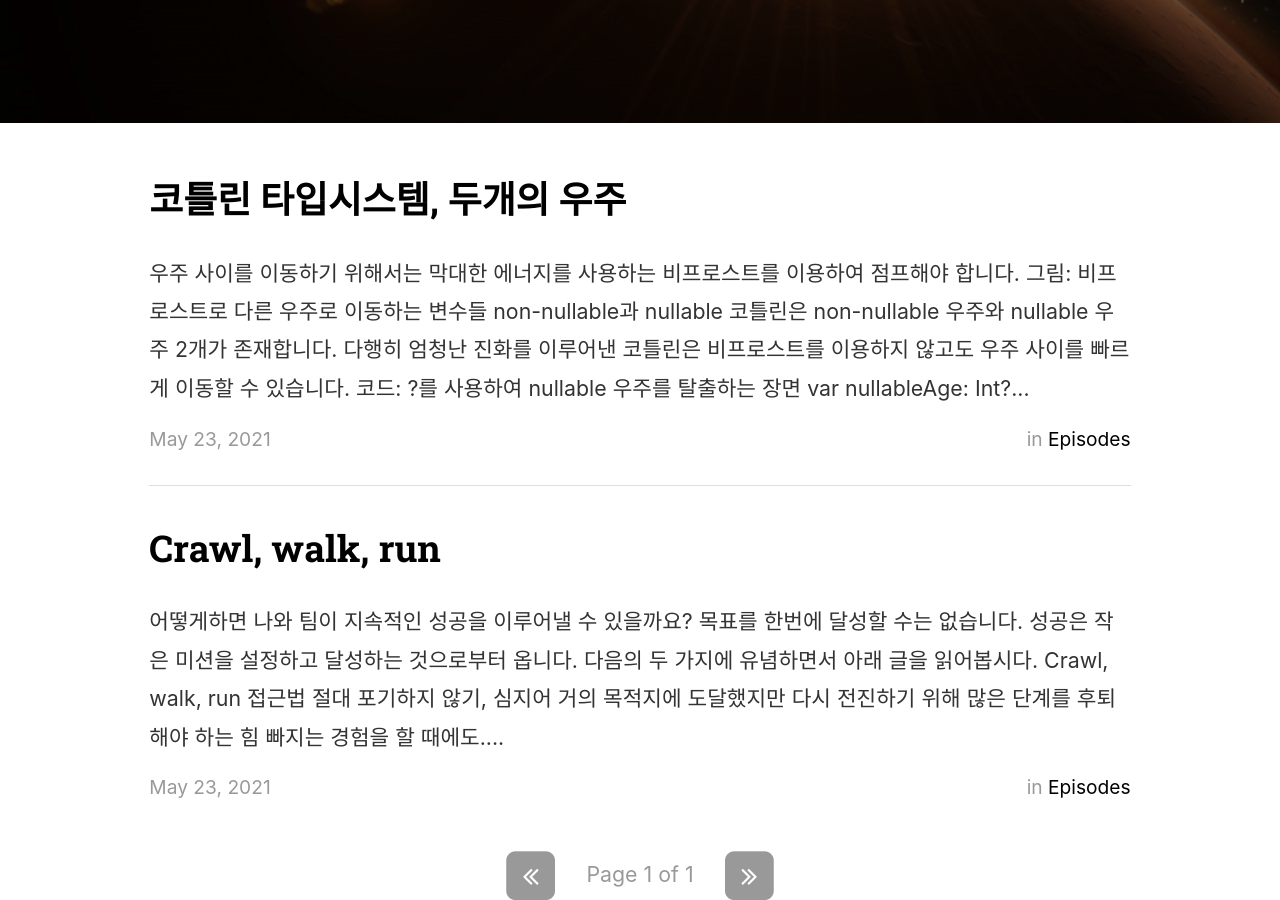
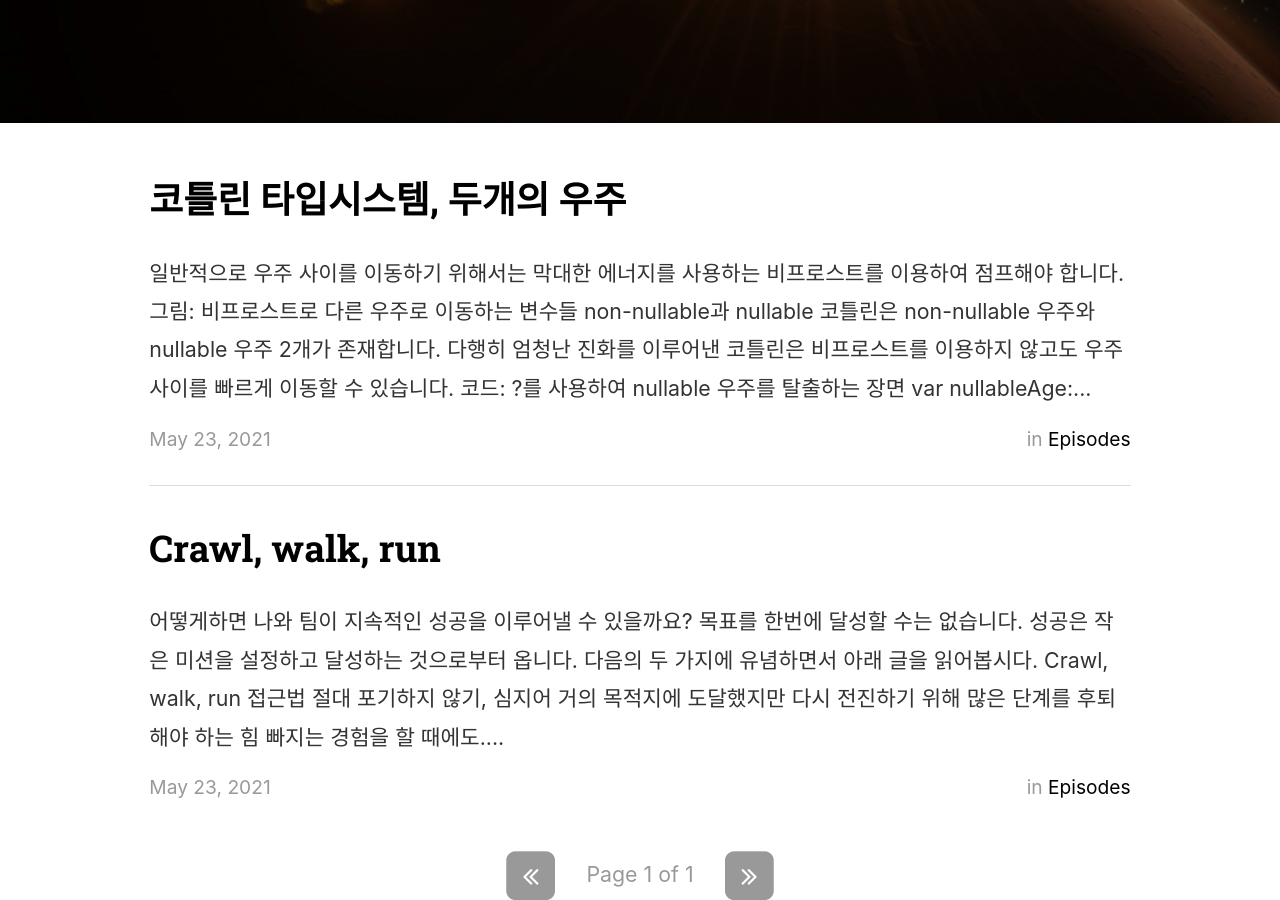
Before and after one commit to countingmars/countingmars.github.io, a Jekyll site: the page built from index.html, in a window 1280 px wide and 900 px high, scrolled down 482 px. Built offline with Jekyll 4.4.1, drawn with Linux system fonts in a browser that asks for light colours; nearby versions of some CDN libraries; the list of posts is cut into pages by our own code.

Commit message:
two-unives in kotlin

```diff
--- a/_posts/2021-05-23-two-unis-in-kotlin.markdown
+++ b/_posts/2021-05-23-two-unis-in-kotlin.markdown
@@ -6,15 +6,15 @@
 categories: episodes
 ---
 
-우주 사이를 이동하기 위해서는 막대한 에너지를 사용하는 비프로스트를 이용하여 점프해야 합니다.
 
+일반적으로 우주 사이를 이동하기 위해서는 막대한 에너지를 사용하는 비프로스트를 이용하여 점프해야 합니다.
 
 **그림: 비프로스트로 다른 우주로 이동하는 변수들**
 ![그림: 비프로스트로 다른 우주로 이동하는 변수들](https://miro.medium.com/max/500/0*mm6Xj-kaBsJATUX9)
 
 <br /><br />
 
-### non-nullable과 nullable
+# non-nullable과 nullable
 코틀린은 non-nullable 우주와 nullable 우주 2개가 존재합니다. 다행히 엄청난 진화를 이루어낸 코틀린은 비프로스트를 이용하지 않고도 우주 사이를 빠르게 이동할 수 있습니다.
 
 <br /><br />
@@ -33,23 +33,23 @@
 
 
 
-### super-type과 sub-type
+# super-type과 sub-type
 자바의 최상위 타입은 Object 입니다. 코틀린의 최상위 타입은 Any? 입니다. 이 말의 의미는 Any 타입은 Any? 의 서브 타입이라는 의미입니다.
 
 **그림: Any의 조상 Any?**
-<img src="https://miro.medium.com/max/129/0*4cfsgakE87aFmIQm" width="100px">
+<img src="https://miro.medium.com/max/129/0*4cfsgakE87aFmIQm" width="100px" style="width:100px">
 
 그런데 이 관계는 스트링 타입에도 적용됩니다.
 
 **그림: String의 조상 String?**
-<img src="https://miro.medium.com/max/210/0*eK2eXZ2X_0-s7g_7" width="100px">
+<img src="https://miro.medium.com/max/210/0*eK2eXZ2X_0-s7g_7" width="100px" style="width:100px">
 
 이 규칙은 심지어 내가 만든 클래스에도 적용됩니다. 만약 내가 Cat 클래스를 만들었다면 자동으로 상위 타입은 Cat? 가 됩니다. 그리고 Any? 타입은 모든 것의 최상위 타입이므로 Cat? 역시도 Any? 타입의 하위 타입이 됩니다.
 코틀린의 슈퍼 타입, 서브 타입 관계에서 기본적으로 non nullable 타입이 상위 타입이라는 인사이트를 얻을 수 있습니다. 더하여 전 우주의 최상위 타입은 Any? 타입임을 알 수 있습니다.
 
 <br /><br />
 
-### 어리석은 우주
+# 어리석은 우주
 코틀린 세계의 2개의 우주 중 하나는 어리석기 그지 없습니다. 무의 존재를 부정하는 우주, 바로 non-nullable 우주입니다.
 
 <br /><br />
@@ -67,14 +67,14 @@
 <br />
 <br />
 
-### 타노스
+# 타노스
 nullable 우주에서의 변수는 null 혹은 non-null 둘 중 하나의 상태를 가집니다.
 한편 타노스(본명 토니 호아)는 null 상태의 변수들을 한번의 핑거스냅(null pointer exception)으로 사망에 이르게 합니다. 최근 나이를 먹고 고향으로 돌아간 타노스는 null 이라는 개념을 만든 자신의 과오를 뉘우치듯한 발언(The billion dollar mistake)을 하기도 했습니다. 아무래도 어벤저스의 역습이 무서운가 봅니다.
 
 <br />
 <br />
 
-### 어벤저스 Any
+# 어벤저스 Any
 하지만 어리석은 우주 non-nullable 에는 Any라는 어벤저스(최상위 타입)가 존재합니다. Any 타입은 모든 변수들을 null로부터 보호해주는 null-safety 보호자입니다. 그리고 Any의 하위 타입들은, 자신들이 Any?의 하위 타입이라는 사실도 모르고 있습니다.
 <br />
 
```
